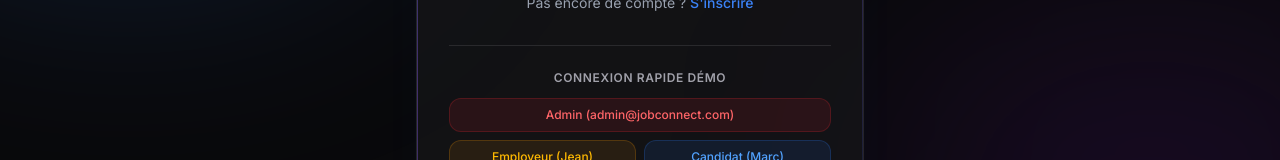
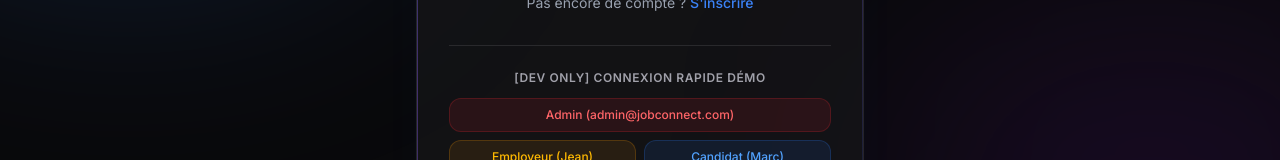
Before and after one commit to steve-237/jobconnect, a Next.js app in the folder web/: page /login in a window 1280 px wide. Shown: the part 532-692 px from the top of the page. Built offline with nearby package versions, Linux system fonts and the light colour scheme; no server answers.

Commit message:
fix: scope Quick Login test buttons strictly to development environment (NODE_ENV === development)

```diff
--- a/web/src/app/login/page.tsx
+++ b/web/src/app/login/page.tsx
@@ -116,10 +116,11 @@ export default function LoginPage() {
             </Link>
           </div>
 
-          {/* Quick Login Buttons */}
+          {/* Quick Login Buttons (Dev Only) */}
+          {process.env.NODE_ENV === 'development' && (
             <div className="mt-8 border-t border-white/10 pt-6">
               <p className="text-xs text-muted-foreground text-center mb-3 uppercase tracking-wider font-semibold">
-              Connexion Rapide Démo
+                [Dev Only] Connexion Rapide Démo
               </p>
               <div className="grid grid-cols-2 gap-2">
                 <button
@@ -159,6 +160,7 @@ export default function LoginPage() {
                 </button>
               </div>
             </div>
+          )}
         </div>
       </div>
     </div>
```
Lines whose indentation alone changed are shown as unchanged.
